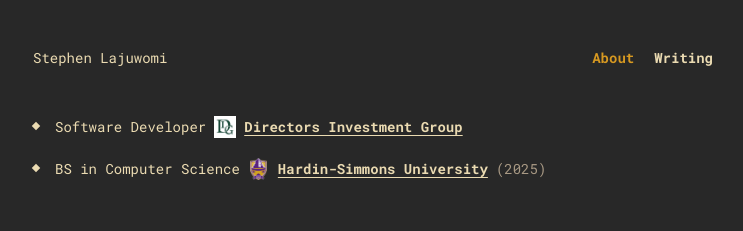
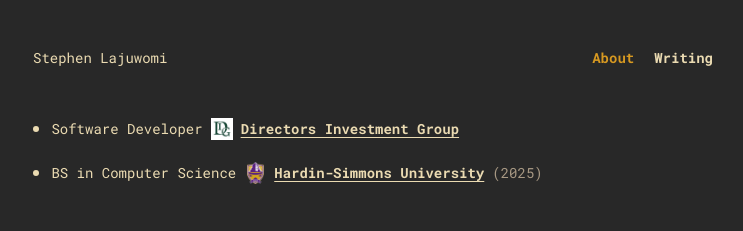
Before and after one commit to slajuwomi/slajuwomi.dev, a Next.js app: page / in a window 1280 px wide. Shown: the top 231 px of the page, without its empty margins (267-1010 px from the left). Built offline with nearby package versions, Linux system fonts and the light colour scheme.

Commit message:
Use standard list bullets on About identity rows

```diff
--- a/app/globals.css
+++ b/app/globals.css
@@ -113,27 +113,17 @@ button:focus-visible {
 }
 
 .fact-list {
-  display: flex;
-  flex-direction: column;
-  gap: var(--space-lg);
   margin: 0;
-  padding: 0;
-  list-style: none;
+  padding: 0 0 0 1.15em;
+  list-style: disc;
 }
 
-.fact-row {
-  display: flex;
-  align-items: flex-start;
-  gap: var(--space-md);
+.fact-row + .fact-row {
+  margin-top: var(--space-lg);
 }
 
-.fact-mark {
-  width: 6px;
-  height: 6px;
-  margin-top: 7px;
-  flex-shrink: 0;
-  background: var(--color-ink);
-  transform: rotate(45deg);
+.fact-row::marker {
+  color: var(--color-ink);
 }
 
 .fact-body {
--- a/app/page.tsx
+++ b/app/page.tsx
@@ -13,7 +13,6 @@ export default function Home() {
 
       <ul className="fact-list">
         <li className="fact-row">
-          <span className="fact-mark" aria-hidden="true" />
           <div className="fact-body">
             <span>{currentRole.role}</span>
             <Image
@@ -34,7 +33,6 @@ export default function Home() {
           </div>
         </li>
         <li className="fact-row">
-          <span className="fact-mark" aria-hidden="true" />
           <div className="fact-body">
             <span>{education.degree}</span>
             <Image
```
